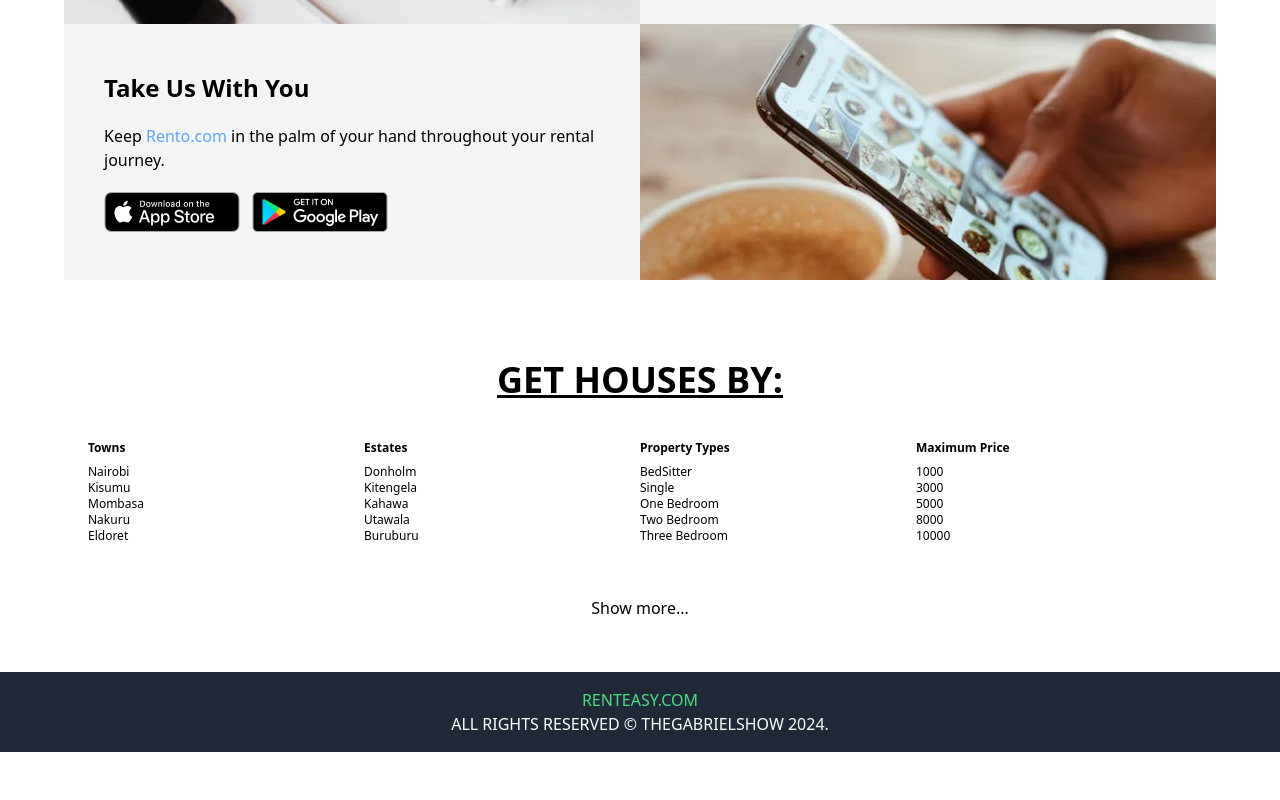
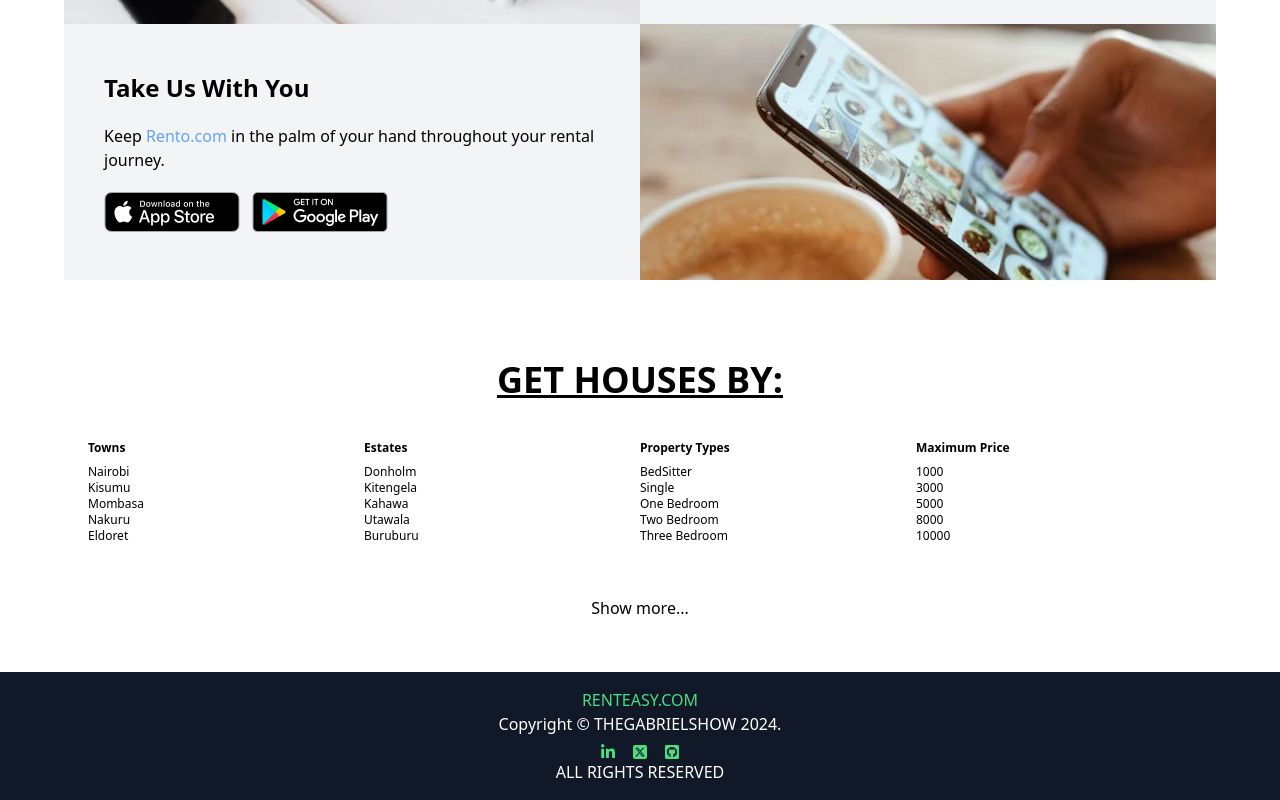
Before and after one commit to GabrielOchieng/renteasy, a React (Vite) app: page / in a window 1280 px wide. Shown: the part 3209-4009 px from the top of the page. Before the commit the page ends 3961 px from the top, so only its background shows below. Built offline with nearby package versions, Linux system fonts and the light colour scheme; no server answers.

Commit message:
adding links to the footer

```diff
--- a/src/components/Footer.jsx
+++ b/src/components/Footer.jsx
@@ -1,12 +1,38 @@
 import { Link } from "react-router-dom";
+import { FaLinkedinIn } from "react-icons/fa";
+import { FaSquareXTwitter } from "react-icons/fa6";
+import { FaGithubSquare } from "react-icons/fa";
 
 const Footer = () => {
   return (
-    <footer className="bg-gray-800 text-green-400 py-4 text-center">
+    <footer className="bg-gray-900 text-green-400 py-4 text-center">
       <Link to="/">RENTEASY.COM</Link>
-      <p className="text-white">
-        ALL RIGHTS RESERVED &copy; THEGABRIELSHOW 2024.
-      </p>
+
+      <p className="text-white">Copyright &copy; THEGABRIELSHOW 2024.</p>
+      <nav className="flex justify-center mt-2 space-x-4">
+        <Link
+          to="https://www.linkedin.com/in/gabrielochieng"
+          target="_blank"
+          className="text-green-400 hover:text-cyan-500 "
+        >
+          <FaLinkedinIn />
+        </Link>
+        <Link
+          to="https://x.com/TechieGabriel?t=D8iyVIeZnEVOlPdImbJ2HQ&s=09"
+          target="_blank"
+          className="text-green-400 hover:text-cyan-500 "
+        >
+          <FaSquareXTwitter />
+        </Link>
+        <Link
+          to="https://github.com/GabrielOchieng"
+          target="_blank"
+          className="text-green-400 hover:text-cyan-500 "
+        >
+          <FaGithubSquare />
+        </Link>
+      </nav>
+      <p className="text-white">ALL RIGHTS RESERVED</p>
     </footer>
   );
 };
```
